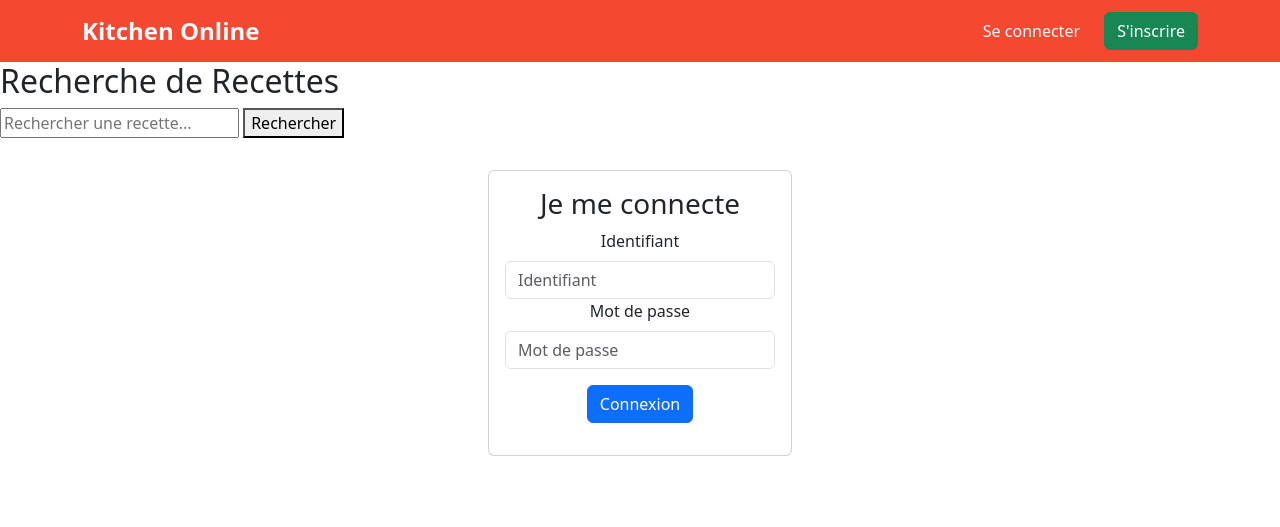
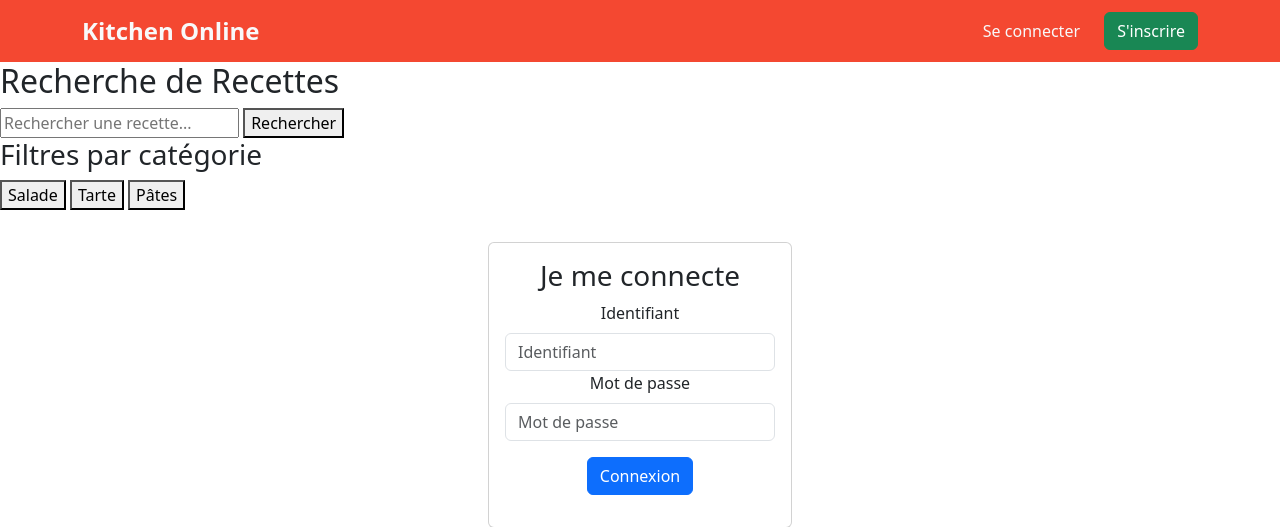
Before and after one commit to vacodevacode/Recette_de_cuisine, a Flask app: page /signin in a window 1280 px wide. Shown: the top 527 px of the page. Run offline with Flask 3, Linux system fonts and the light colour scheme.

Commit message:
add filter api

```diff
--- a/backend/app.py
+++ b/backend/app.py
@@ -57,6 +57,21 @@ def search_recipes():
 
     return response_text if response_text else "Aucune recette trouvée."
 
+@app.route('/filter', methods=['GET'])
+def filter_recipes():
+    category = request.args.get('category', '').strip()
+
+    if not category:
+        return "Aucune catégorie sélectionnée.", 400
+
+    search_filter = {"title": {"$regex": category, "$options": "i"}}
+    results = collection.find(search_filter, {"_id": 0})
+
+    response_text = ""
+    for recipe in results:
+        response_text += f"📝 {recipe['title']}\n{recipe['description']}\n Score: {recipe['vote']}\n\n"
+
+    return response_text if response_text else f"Aucune recette trouvée pour la catégorie '{category}'."
 
 @app.route('/signin')
 def signin():
--- a/frontend/Templates/main.html
+++ b/frontend/Templates/main.html
@@ -33,6 +33,14 @@
     <input type="text" id="searchInput" placeholder="Rechercher une recette...">
     <button onclick="searchRecipes()">Rechercher</button>
 
+    <h3>Filtres par catégorie</h3>
+
+    <div id="categoryFilters">
+        <button class="filter-btn" onclick="filterByCategory('Salade')">Salade</button>
+        <button class="filter-btn" onclick="filterByCategory('Tarte')">Tarte</button>
+        <button class="filter-btn" onclick="filterByCategory('Pâtes')">Pâtes</button>
+    </div>
+
     <div id="results"></div>
 
     <script>
@@ -40,6 +48,15 @@
             const query = document.getElementById("searchInput").value;
 
             fetch(`http://127.0.0.1:5000/search?q=${query}`)
+                .then(response => response.text())
+                .then(data => {
+                    document.getElementById("results").innerText = data;
+                })
+                .catch(error => console.error("Erreur :", error));
+        }
+
+        function filterByCategory(category) {
+            fetch(`http://127.0.0.1:5000/filter?category=${category}`)
                 .then(response => response.text())
                 .then(data => {
                     document.getElementById("results").innerText = data;
```
